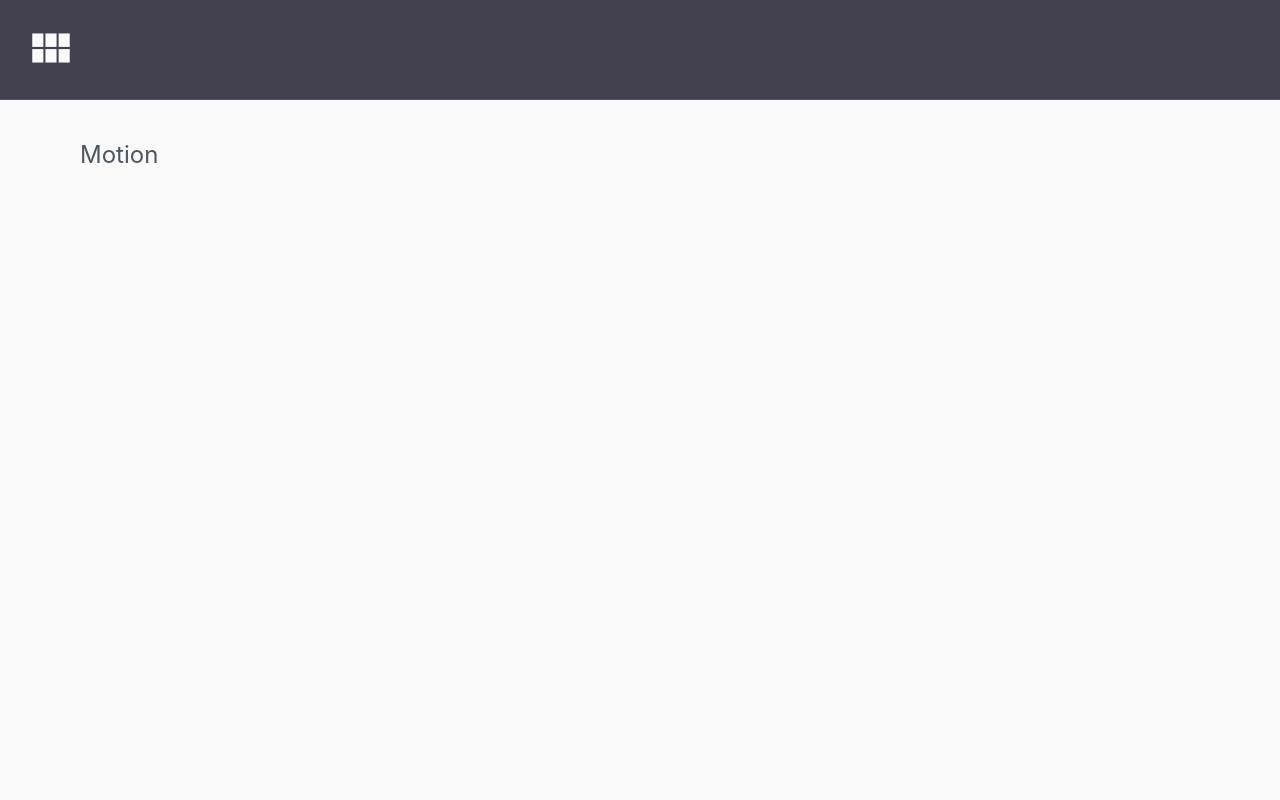
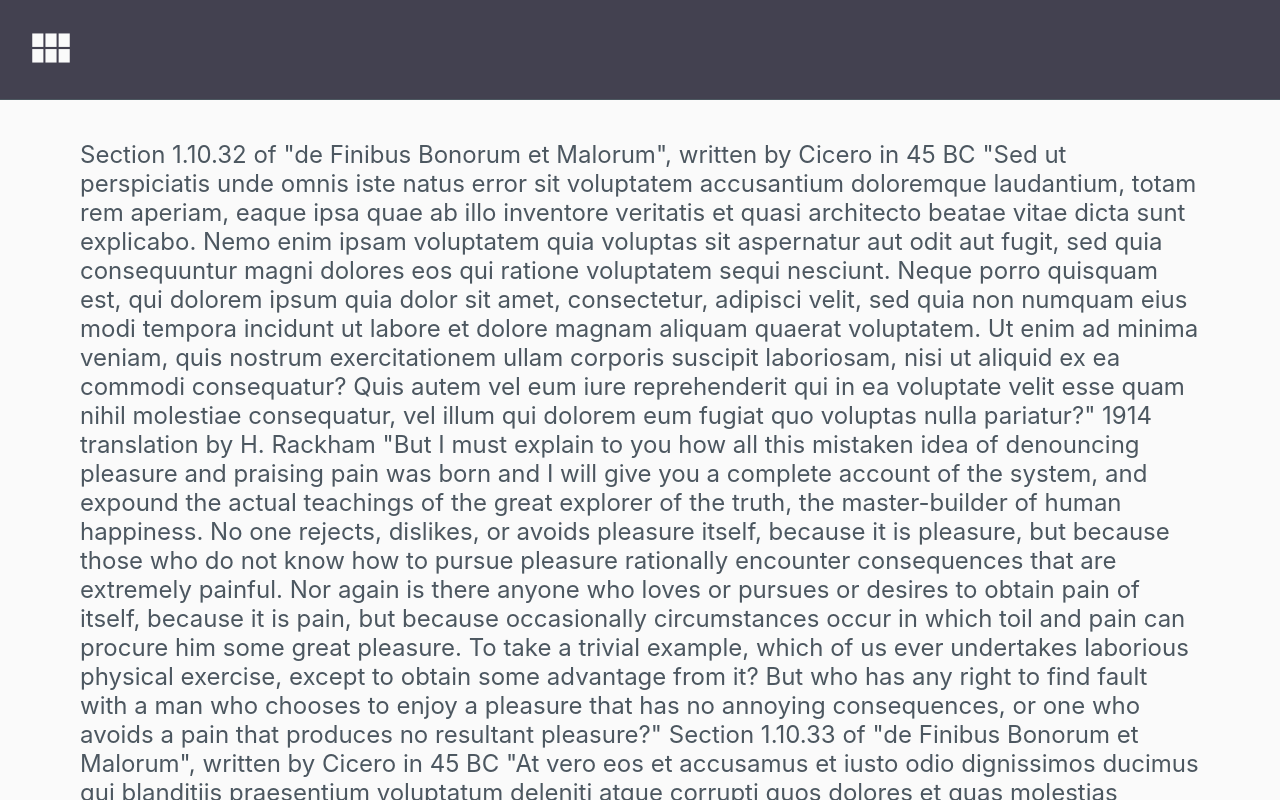
Before and after one commit to kirkdrichardson/react-layout-template, a React (Create React App) app: page /motion in a window 1280 px wide. Built offline with nearby package versions, Linux system fonts and the light colour scheme.

Commit message:
fixed overflow auto location

```diff
--- a/src/common/MainLayout.js
+++ b/src/common/MainLayout.js
@@ -23,7 +23,6 @@
   display: flex;
   justify-content: center;
   background-color: ${Color.primaryBg};
-  overflow: auto;
 `;
 
 export const MainContent = styled.main`
--- a/src/component/motion/Motion.js
+++ b/src/component/motion/Motion.js
@@ -8,8 +8,17 @@
     render() {
         return (
             <div>
-                Motion
-            </div>
+Section 1.10.32 of "de Finibus Bonorum et Malorum", written by Cicero in 45 BC
+"Sed ut perspiciatis unde omnis iste natus error sit voluptatem accusantium doloremque laudantium, totam rem aperiam, eaque ipsa quae ab illo inventore veritatis et quasi architecto beatae vitae dicta sunt explicabo. Nemo enim ipsam voluptatem quia voluptas sit aspernatur aut odit aut fugit, sed quia consequuntur magni dolores eos qui ratione voluptatem sequi nesciunt. Neque porro quisquam est, qui dolorem ipsum quia dolor sit amet, consectetur, adipisci velit, sed quia non numquam eius modi tempora incidunt ut labore et dolore magnam aliquam quaerat voluptatem. Ut enim ad minima veniam, quis nostrum exercitationem ullam corporis suscipit laboriosam, nisi ut aliquid ex ea commodi consequatur? Quis autem vel eum iure reprehenderit qui in ea voluptate velit esse quam nihil molestiae consequatur, vel illum qui dolorem eum fugiat quo voluptas nulla pariatur?"
+
+1914 translation by H. Rackham
+"But I must explain to you how all this mistaken idea of denouncing pleasure and praising pain was born and I will give you a complete account of the system, and expound the actual teachings of the great explorer of the truth, the master-builder of human happiness. No one rejects, dislikes, or avoids pleasure itself, because it is pleasure, but because those who do not know how to pursue pleasure rationally encounter consequences that are extremely painful. Nor again is there anyone who loves or pursues or desires to obtain pain of itself, because it is pain, but because occasionally circumstances occur in which toil and pain can procure him some great pleasure. To take a trivial example, which of us ever undertakes laborious physical exercise, except to obtain some advantage from it? But who has any right to find fault with a man who chooses to enjoy a pleasure that has no annoying consequences, or one who avoids a pain that produces no resultant pleasure?"
+
+Section 1.10.33 of "de Finibus Bonorum et Malorum", written by Cicero in 45 BC
+"At vero eos et accusamus et iusto odio dignissimos ducimus qui blanditiis praesentium voluptatum deleniti atque corrupti quos dolores et quas molestias excepturi sint occaecati cupiditate non provident, similique sunt in culpa qui officia deserunt mollitia animi, id est laborum et dolorum fuga. Et harum quidem rerum facilis est et expedita distinctio. Nam libero tempore, cum soluta nobis est eligendi optio cumque nihil impedit quo minus id quod maxime placeat facere possimus, omnis voluptas assumenda est, omnis dolor repellendus. Temporibus autem quibusdam et aut officiis debitis aut rerum necessitatibus saepe eveniet ut et voluptates repudiandae sint et molestiae non recusandae. Itaque earum rerum hic tenetur a sapiente delectus, ut aut reiciendis voluptatibus maiores alias consequatur aut perferendis doloribus asperiores repellat."
+
+1914 translation by H. Rackham
+"On the other hand, we denounce with righteous indignation and dislike men who are so beguiled and demoralized by the charms of pleasure of the moment, so blinded by desire, that they cannot foresee the pain and trouble that are bound to ensue; and equal blame belongs to those who fail in their duty through weakness of will, which is the same as saying through shrinking from toil and pain. These cases are perfectly simple and easy to distinguish. In a free hour, when our power of choice is untrammelled and when nothing prevents our being able to do what we like best, every pleasure is to be welcomed and every pain avoided. But in certain circumstances and owing to the claims of duty or the obligations of business it will frequently occur that pleasures have to be repudiated and annoyances accepted. The wise man therefore always holds in these matters to this principle of selection: he rejects pleasures to secure other greater pleasures, or else he endures pains to avoid worse pains."            </div>
         );
     }
 }
--- a/src/index.css
+++ b/src/index.css
@@ -17,6 +17,7 @@
   bottom: 0;
   left: 0;
   right: 0;
+  overflow: auto;
 }
 
 code {
```
